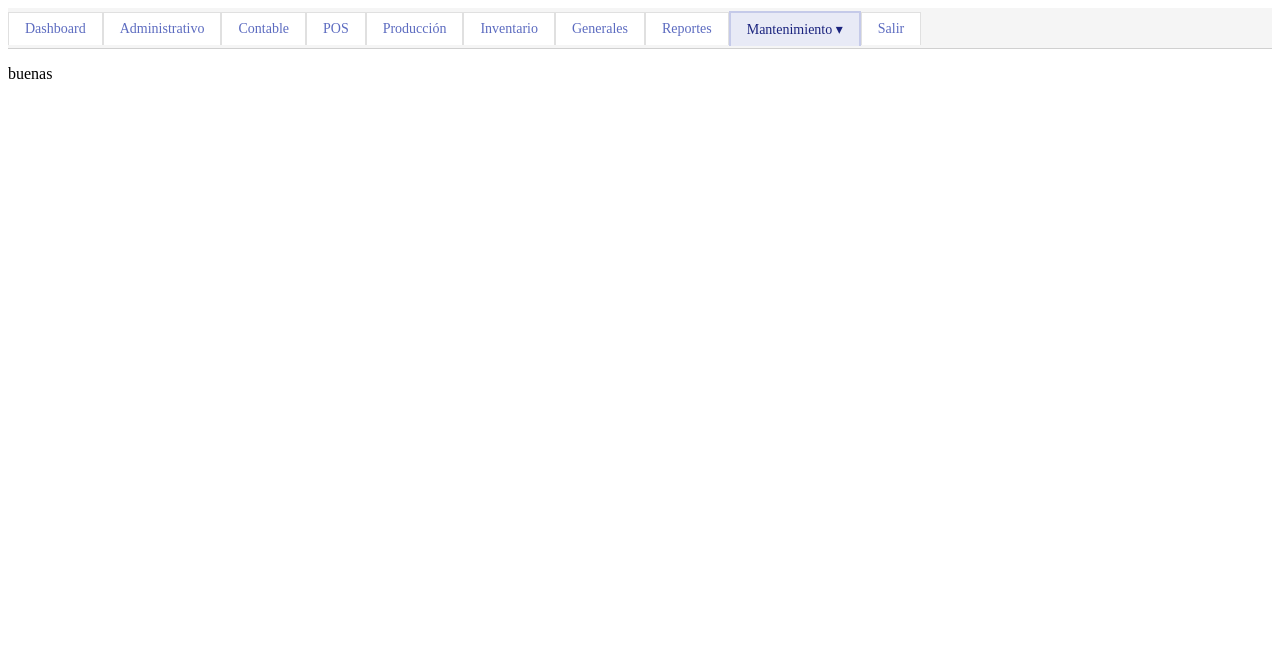
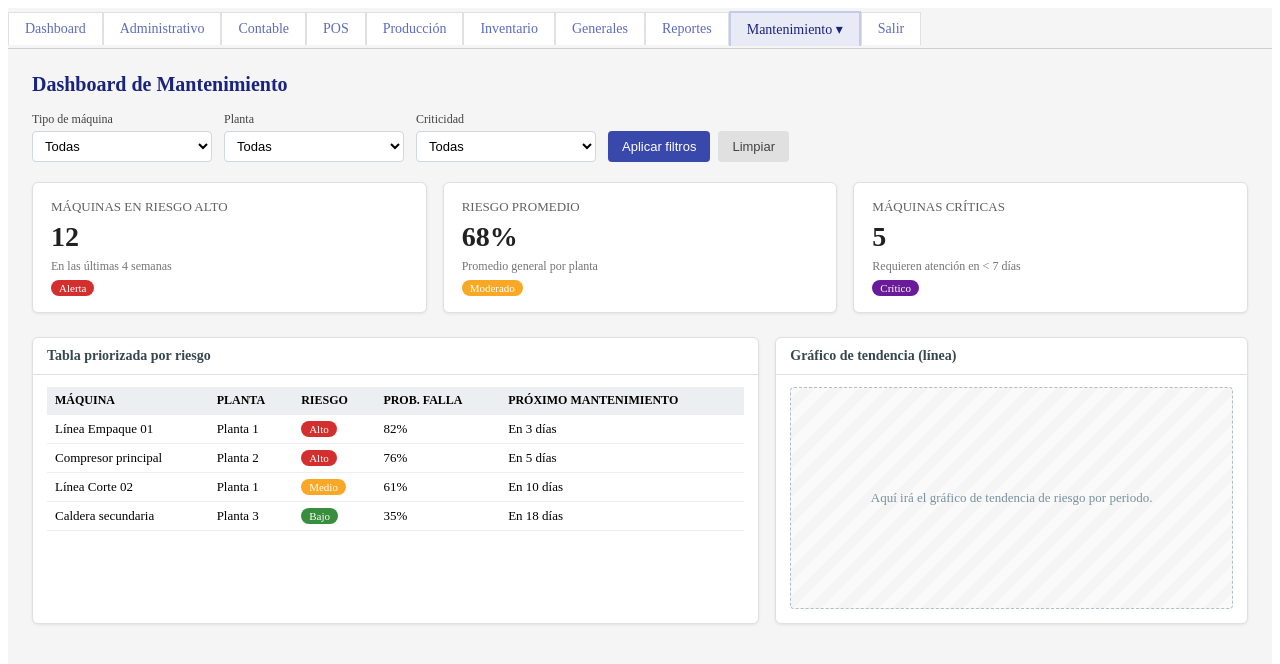
Before and after one commit to josevegara04/SizeSoft, an Angular app in the folder Maintenance_Module/: page /mantenimiento/dashboard in a window 1280 px wide. Shown: the top 664 px of the page. Built offline with nearby package versions, Linux system fonts and the light colour scheme.

Commit message:
<feat>: added dashboard interface

```diff
--- /dev/null
+++ b/Maintenance_Module/src/app/mantenimiento/dashboard/dashboard.css
@@ -0,0 +1,239 @@
+ .maintenance-dashboard {
+   padding: 24px;
+   background: #f5f5f5;
+   min-height: calc(100vh - 80px);
+   box-sizing: border-box;
+ }
+
+ .dashboard-header {
+   display: flex;
+   justify-content: space-between;
+   align-items: center;
+   margin-bottom: 16px;
+ }
+
+ .dashboard-title {
+   font-size: 20px;
+   font-weight: 600;
+   color: #1a237e;
+   margin: 0;
+ }
+
+ .filters {
+   display: flex;
+   flex-wrap: wrap;
+   gap: 12px;
+   align-items: flex-end;
+   margin-bottom: 20px;
+ }
+
+ .filter-group {
+   display: flex;
+   flex-direction: column;
+   gap: 4px;
+   min-width: 180px;
+ }
+
+ .filter-label {
+   font-size: 12px;
+   font-weight: 500;
+   color: #424242;
+ }
+
+ .filter-select {
+   padding: 6px 8px;
+   border-radius: 4px;
+   border: 1px solid #cfd8dc;
+   font-size: 13px;
+   background-color: #ffffff;
+ }
+
+ .filter-actions {
+   display: flex;
+   gap: 8px;
+ }
+
+ .btn {
+   padding: 8px 14px;
+   border-radius: 4px;
+   font-size: 13px;
+   border: none;
+   cursor: pointer;
+ }
+
+ .btn-primary {
+   background-color: #3949ab;
+   color: #ffffff;
+ }
+
+ .btn-secondary {
+   background-color: #e0e0e0;
+   color: #424242;
+ }
+
+ .kpi-row {
+   display: grid;
+   grid-template-columns: repeat(3, minmax(0, 1fr));
+   gap: 16px;
+   margin-bottom: 24px;
+ }
+
+ .kpi-card {
+   background-color: #ffffff;
+   border-radius: 6px;
+   border: 1px solid #e0e0e0;
+   padding: 16px 18px;
+   box-shadow: 0 1px 3px rgba(0, 0, 0, 0.08);
+   display: flex;
+   flex-direction: column;
+   gap: 6px;
+ }
+
+ .kpi-label {
+   font-size: 13px;
+   font-weight: 500;
+   color: #616161;
+   text-transform: uppercase;
+ }
+
+ .kpi-value {
+   font-size: 28px;
+   font-weight: 700;
+   color: #212121;
+ }
+
+ .kpi-sub {
+   font-size: 12px;
+   color: #757575;
+ }
+
+ .kpi-badge {
+   align-self: flex-start;
+   padding: 2px 8px;
+   border-radius: 999px;
+   font-size: 11px;
+   font-weight: 500;
+   color: #ffffff;
+ }
+
+ .kpi-badge--high {
+   background-color: #d32f2f;
+ }
+
+ .kpi-badge--medium {
+   background-color: #f9a825;
+ }
+
+ .kpi-badge--critical {
+   background-color: #6a1b9a;
+ }
+
+ .content-row {
+   display: grid;
+   grid-template-columns: 2fr 1.3fr;
+   gap: 16px;
+ }
+
+ .panel {
+   background-color: #ffffff;
+   border-radius: 6px;
+   border: 1px solid #e0e0e0;
+   box-shadow: 0 1px 3px rgba(0, 0, 0, 0.08);
+   display: flex;
+   flex-direction: column;
+   min-height: 260px;
+ }
+
+ .panel-header {
+   padding: 10px 14px;
+   border-bottom: 1px solid #e0e0e0;
+   font-size: 14px;
+   font-weight: 600;
+   color: #37474f;
+ }
+
+ .panel-body {
+   padding: 12px 14px 14px;
+   flex: 1;
+   overflow: auto;
+ }
+
+ .risk-table {
+   width: 100%;
+   border-collapse: collapse;
+   font-size: 13px;
+ }
+
+ .risk-table th,
+ .risk-table td {
+   padding: 6px 8px;
+   border-bottom: 1px solid #eceff1;
+   text-align: left;
+ }
+
+ .risk-table th {
+   background-color: #eceff1;
+   font-weight: 600;
+   font-size: 12px;
+   text-transform: uppercase;
+ }
+
+ .risk-tag {
+   display: inline-block;
+   padding: 2px 8px;
+   border-radius: 999px;
+   font-size: 11px;
+   font-weight: 500;
+   color: #ffffff;
+ }
+
+ .risk-tag--high {
+   background-color: #d32f2f;
+ }
+
+ .risk-tag--medium {
+   background-color: #f9a825;
+ }
+
+ .risk-tag--low {
+   background-color: #388e3c;
+ }
+
+ .chart-placeholder {
+   height: 220px;
+   border-radius: 4px;
+   border: 1px dashed #b0bec5;
+   display: flex;
+   align-items: center;
+   justify-content: center;
+   font-size: 13px;
+   color: #78909c;
+   background: repeating-linear-gradient(
+     -45deg,
+     #fafafa,
+     #fafafa 10px,
+     #f5f5f5 10px,
+     #f5f5f5 20px
+   );
+ }
+
+ @media (max-width: 960px) {
+   .kpi-row {
+     grid-template-columns: repeat(2, minmax(0, 1fr));
+   }
+
+   .content-row {
+     grid-template-columns: 1fr;
+   }
+ }
+
+ @media (max-width: 640px) {
+   .kpi-row {
+     grid-template-columns: 1fr;
+   }
+
+   .filters {
+     flex-direction: column;
+     align-items: stretch;
+   }
+ }
--- a/Maintenance_Module/src/app/mantenimiento/dashboard/dashboard.html
+++ b/Maintenance_Module/src/app/mantenimiento/dashboard/dashboard.html
@@ -1 +1,123 @@
-<p>buenas</p>
+<section class="maintenance-dashboard">
+  <header class="dashboard-header">
+    <h2 class="dashboard-title">Dashboard de Mantenimiento</h2>
+  </header>
+
+  <section class="filters">
+    <div class="filter-group">
+      <label class="filter-label" for="filter-machine-type">Tipo de máquina</label>
+      <select id="filter-machine-type" class="filter-select">
+        <option value="">Todas</option>
+        <option value="linea">Línea de producción</option>
+        <option value="empaque">Empaque</option>
+        <option value="servicios">Servicios auxiliares</option>
+      </select>
+    </div>
+
+    <div class="filter-group">
+      <label class="filter-label" for="filter-plant">Planta</label>
+      <select id="filter-plant" class="filter-select">
+        <option value="">Todas</option>
+        <option value="planta-1">Planta 1</option>
+        <option value="planta-2">Planta 2</option>
+        <option value="planta-3">Planta 3</option>
+      </select>
+    </div>
+
+    <div class="filter-group">
+      <label class="filter-label" for="filter-criticality">Criticidad</label>
+      <select id="filter-criticality" class="filter-select">
+        <option value="">Todas</option>
+        <option value="alta">Alta</option>
+        <option value="media">Media</option>
+        <option value="baja">Baja</option>
+      </select>
+    </div>
+
+    <div class="filter-actions">
+      <button type="button" class="btn btn-primary">Aplicar filtros</button>
+      <button type="button" class="btn btn-secondary">Limpiar</button>
+    </div>
+  </section>
+
+  <section class="kpi-row">
+    <article class="kpi-card">
+      <div class="kpi-label">Máquinas en riesgo alto</div>
+      <div class="kpi-value">12</div>
+      <div class="kpi-sub">En las últimas 4 semanas</div>
+      <span class="kpi-badge kpi-badge--high">Alerta</span>
+    </article>
+
+    <article class="kpi-card">
+      <div class="kpi-label">Riesgo promedio</div>
+      <div class="kpi-value">68%</div>
+      <div class="kpi-sub">Promedio general por planta</div>
+      <span class="kpi-badge kpi-badge--medium">Moderado</span>
+    </article>
+
+    <article class="kpi-card">
+      <div class="kpi-label">Máquinas críticas</div>
+      <div class="kpi-value">5</div>
+      <div class="kpi-sub">Requieren atención en &lt; 7 días</div>
+      <span class="kpi-badge kpi-badge--critical">Crítico</span>
+    </article>
+  </section>
+
+  <section class="content-row">
+    <article class="panel">
+      <header class="panel-header">Tabla priorizada por riesgo</header>
+      <div class="panel-body">
+        <table class="risk-table">
+          <thead>
+            <tr>
+              <th>Máquina</th>
+              <th>Planta</th>
+              <th>Riesgo</th>
+              <th>Prob. falla</th>
+              <th>Próximo mantenimiento</th>
+            </tr>
+          </thead>
+          <tbody>
+            <tr>
+              <td>Línea Empaque 01</td>
+              <td>Planta 1</td>
+              <td><span class="risk-tag risk-tag--high">Alto</span></td>
+              <td>82%</td>
+              <td>En 3 días</td>
+            </tr>
+            <tr>
+              <td>Compresor principal</td>
+              <td>Planta 2</td>
+              <td><span class="risk-tag risk-tag--high">Alto</span></td>
+              <td>76%</td>
+              <td>En 5 días</td>
+            </tr>
+            <tr>
+              <td>Línea Corte 02</td>
+              <td>Planta 1</td>
+              <td><span class="risk-tag risk-tag--medium">Medio</span></td>
+              <td>61%</td>
+              <td>En 10 días</td>
+            </tr>
+            <tr>
+              <td>Caldera secundaria</td>
+              <td>Planta 3</td>
+              <td><span class="risk-tag risk-tag--low">Bajo</span></td>
+              <td>35%</td>
+              <td>En 18 días</td>
+            </tr>
+          </tbody>
+        </table>
+      </div>
+    </article>
+
+    <article class="panel">
+      <header class="panel-header">Gráfico de tendencia (línea)</header>
+      <div class="panel-body">
+        <div class="chart-placeholder">
+          Aquí irá el gráfico de tendencia de riesgo por periodo.
+        </div>
+      </div>
+    </article>
+  </section>
+</section>
--- a/Maintenance_Module/src/app/mantenimiento/dashboard/dashboard.ts
+++ b/Maintenance_Module/src/app/mantenimiento/dashboard/dashboard.ts
@@ -1,10 +1,9 @@
 import { Component } from '@angular/core';
-import { RouterOutlet } from '@angular/router';
 
 @Component({
   selector: 'app-dashboard',
   standalone: true,
-  imports: [RouterOutlet],
   templateUrl: './dashboard.html',
+  styleUrl: './dashboard.css',
 })
 export class DashboardComponent {}
```
